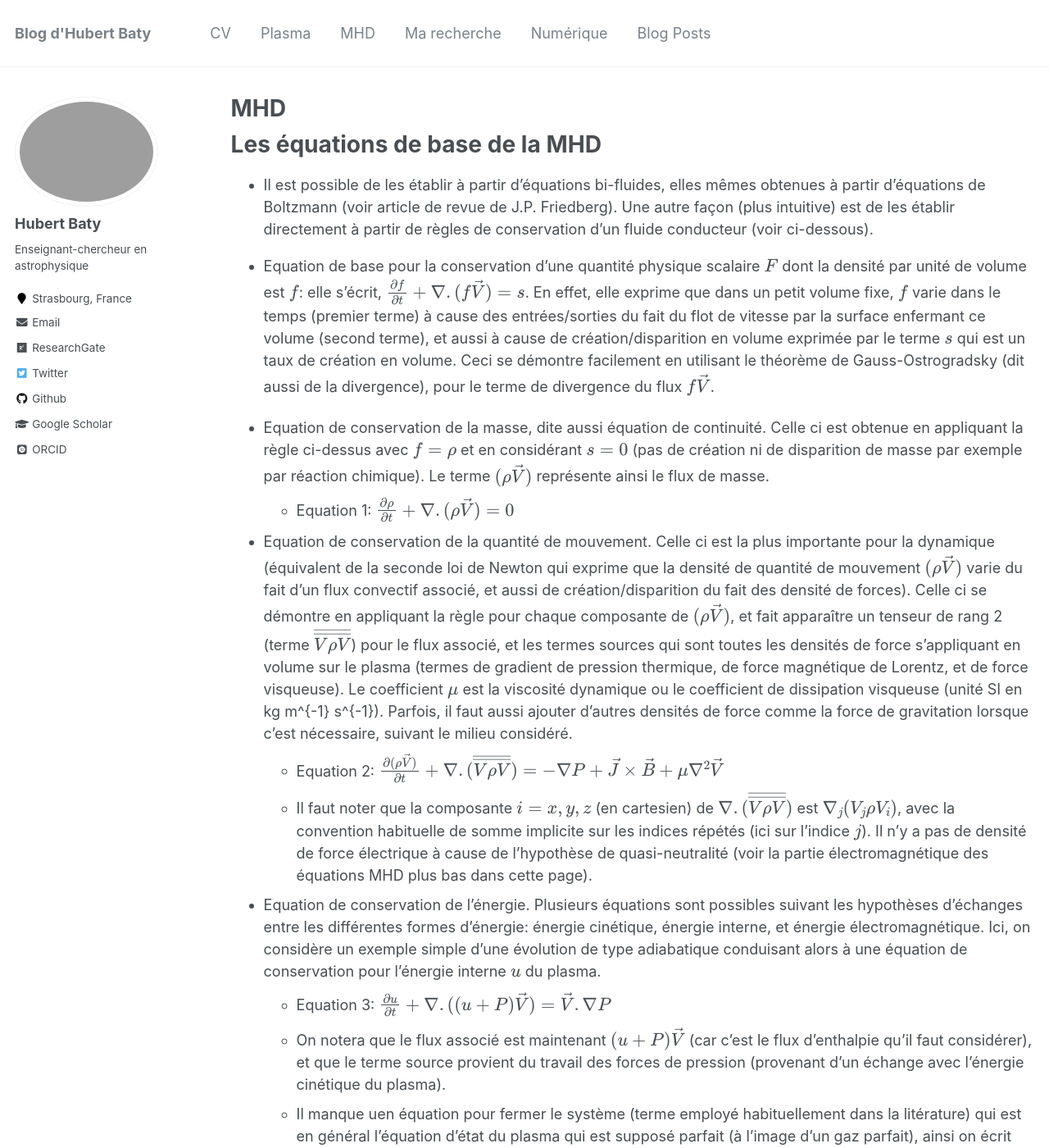
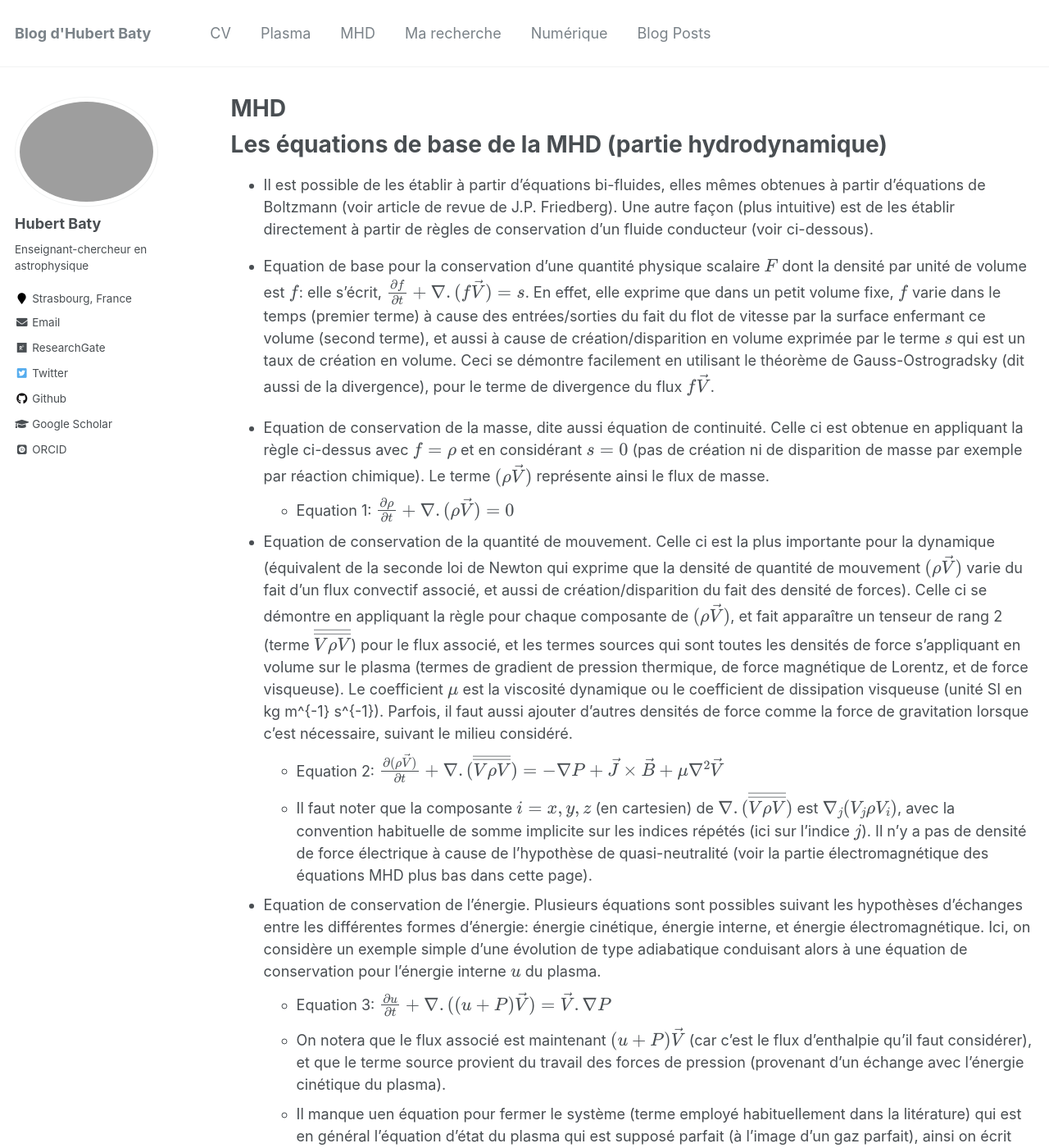
Before and after one commit to hubertbaty/hubertbaty.github.io, a Jekyll site: the page built from _pages/MHD.md, in a window 1280 px wide and 1400 px high. Shown: the whole window at 82% size. Built offline with Jekyll 4.4.1, drawn with Linux system fonts in a browser that asks for light colours; some web fonts are replaced; formulas are drawn with MathJax 3; some of the changed text lies outside the part shown.

Commit message:
Update MHD.md

```diff
--- a/_pages/MHD.md
+++ b/_pages/MHD.md
@@ -9,7 +9,7 @@ redirect_from:
 
 {% include base_path %}
 
-Les équations de base de la MHD
+Les équations de base de la MHD (partie hydrodynamique)
 ======
 * Il est possible de les établir à partir d'équations bi-fluides, elles mêmes obtenues à partir d'équations de Boltzmann (voir article de revue de J.P. Friedberg). Une autre façon (plus intuitive) est de les établir directement à partir de règles de conservation d'un fluide conducteur (voir ci-dessous).
 * Equation de base pour la conservation d'une quantité physique scalaire $F$ dont la densité par unité de volume est $f$: elle s'écrit, $\frac {\partial f} {\partial t} + \nabla . (f \vec V) = s$. En effet, elle exprime que dans un petit volume fixe, $f$ varie dans le temps (premier terme) à cause des entrées/sorties du fait du flot de vitesse par la surface enfermant ce volume (second terme), et aussi à cause de création/disparition en volume exprimée par le terme $s$ qui est un taux de création en volume. Ceci se démontre facilement en utilisant le théorème de Gauss-Ostrogradsky (dit aussi de la divergence), pour le terme de divergence du flux $f \vec V$.
@@ -27,3 +27,7 @@ pour le flux associé, et les termes sources qui sont toutes les densités de fo
   *  On notera que le flux associé est maintenant $ (u+ P) \vec V$ (car c'est le flux d'enthalpie qu'il faut considérer), et que le terme source provient du travail des forces de pression (provenant d'un échange avec l'énergie cinétique du plasma).
   *  Il manque uen équation pour fermer le système (terme employé habituellement dans la litérature) qui est en général l'équation d'état du plasma qui est supposé parfait (à l'image d'un gaz parfait), ainsi on écrit $P = \alpha \rho T$ conduisant à $u = P/ (\Gamma - 1)$ ($\Gamma$ étant la constante adiabatique). Ainsi, une autre forme équivalente pour l'équation ci-dessus est,
   *  Equation (3b): $\frac {\partial P} {\partial t} + \vec V . \nabla P = - \Gamma P \nabla . \vec V$
+
+
+Les équations de base de la MHD (partie électromagnétique)
+======
```
